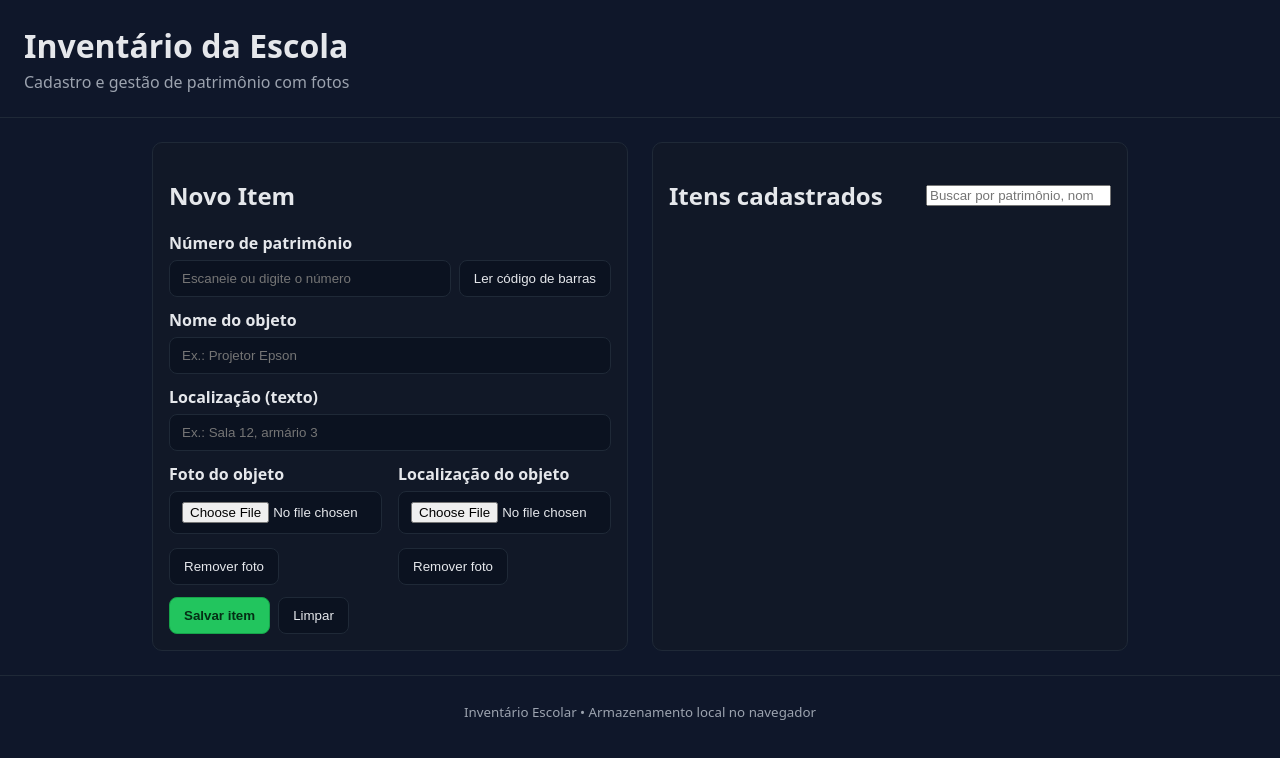
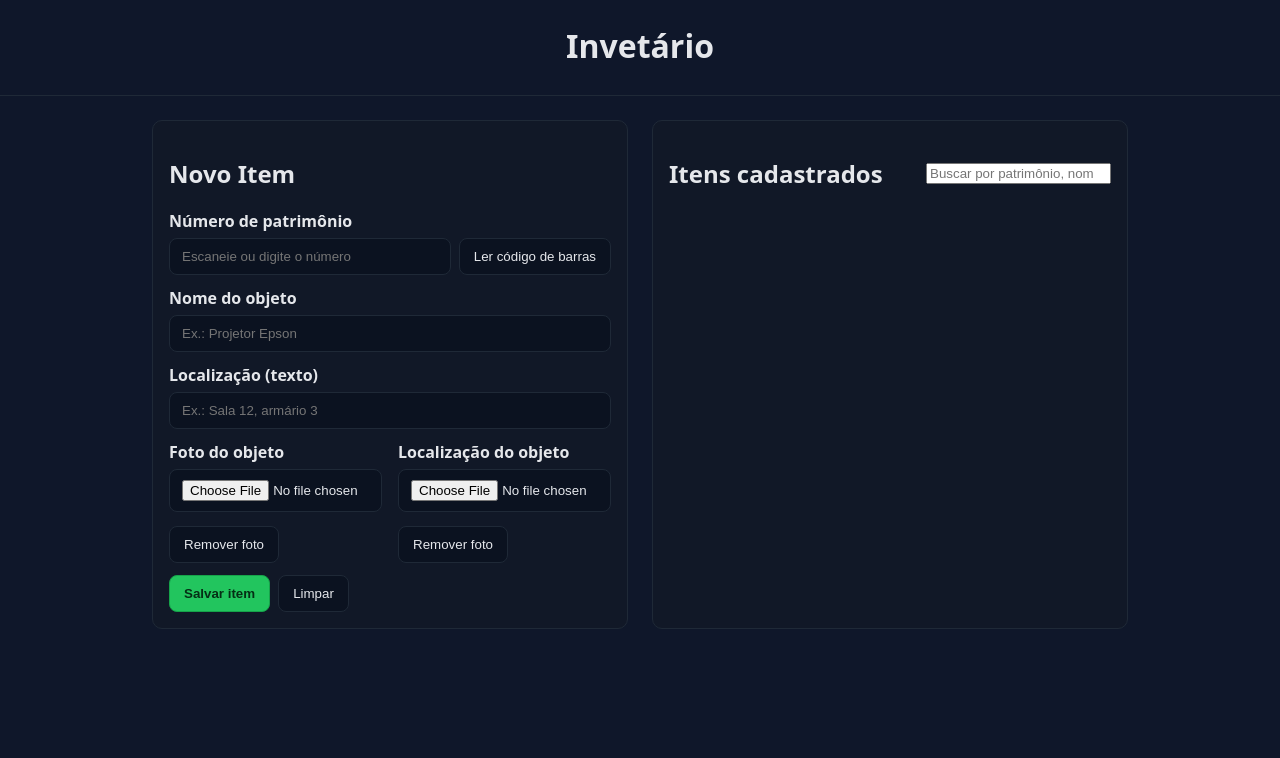
Before and after one commit to joaomefg/inventario, a website with bundled scripts: page index.html in a window 1280 px wide. Built offline with nearby package versions, Linux system fonts and the light colour scheme; a script that the page names is missing.

Commit message:
Centralizar textos

```diff
--- a/index.html
+++ b/index.html
@@ -8,8 +8,7 @@
   </head>
   <body>
     <header class="app-header">
-      <h1>Inventário da Escola</h1>
-      <p>Cadastro e gestão de patrimônio com fotos</p>
+      <h1>Invetário</h1>
     </header>
 
     <main class="container">
@@ -83,9 +82,7 @@
 
     </main>
 
-    <footer class="app-footer">
-      <small>Inventário Escolar • Armazenamento local no navegador</small>
-    </footer>
+
 
     <!-- Modal de confirmação de remoção (fora do main para evitar conflitos de empilhamento) -->
     <div id="confirmOverlay" class="overlay hidden" aria-hidden="true">
--- a/styles.css
+++ b/styles.css
@@ -19,6 +19,7 @@ body {
 .app-header {
   padding: 24px;
   border-bottom: 1px solid var(--border);
+  text-align: center;
 }
 .app-header h1 { margin: 0 0 4px 0; }
 .app-header p { margin: 0; color: var(--muted); }
```
